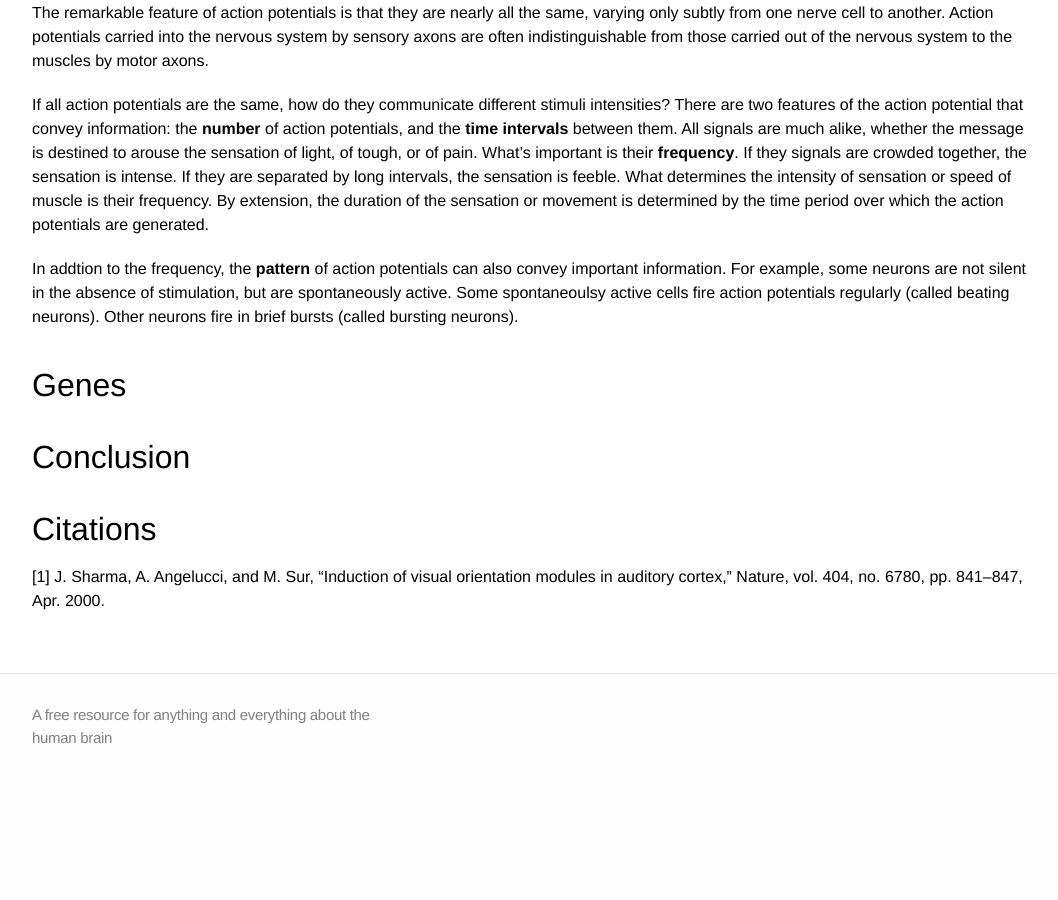
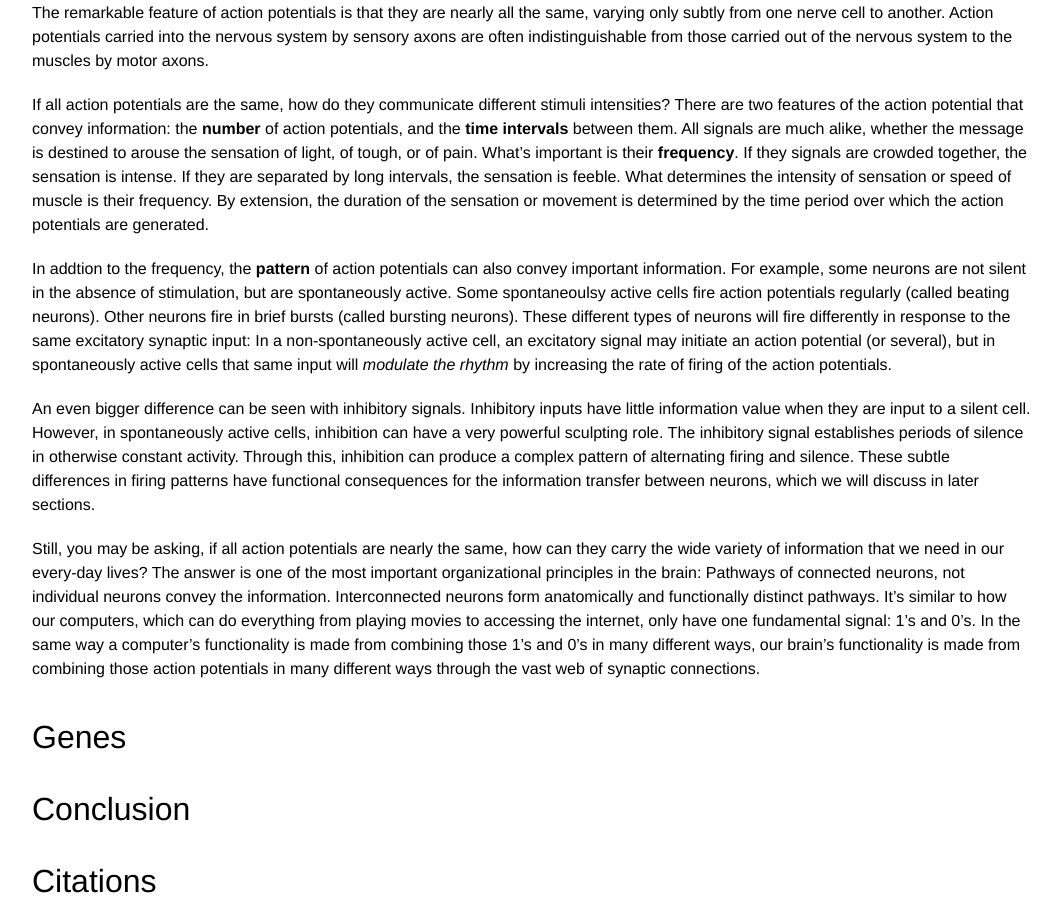
Before and after one commit to mdelsole/brain-nexus, a Jekyll site: the page built from brain-architecture/overview/index.markdown, in a window 1280 px wide and 900 px high, scrolled down 9982 px. Shown: the whole window, without its empty margins (108-1166 px from the left). Built offline with Jekyll 4.4.1, drawn with Linux system fonts in a browser that asks for light colours; before the commit the page ends 10776 px from its top, so only the background shows below that.

Commit message:
action potentials

```diff
--- a/brain-architecture/overview/index.markdown
+++ b/brain-architecture/overview/index.markdown
@@ -238,7 +238,11 @@ The remarkable feature of action potentials is that they are nearly all the same
 
 If all action potentials are the same, how do they communicate different stimuli intensities? There are two features of the action potential that convey information: the **number** of action potentials, and the **time intervals** between them. All signals are much alike, whether the message is destined to arouse the sensation of light, of tough, or of pain. What's important is their **frequency**. If they signals are crowded together, the sensation is intense. If they are separated by long intervals, the sensation is feeble. What determines the intensity of sensation or speed of muscle is their frequency. By extension, the duration of the sensation or movement is determined by the time period over which the action potentials are generated.
 
-In addtion to the frequency, the **pattern** of action potentials can also convey important information. For example, some neurons are not silent in the absence of stimulation, but are spontaneously active. Some spontaneoulsy active cells fire action potentials regularly (called beating neurons). Other neurons fire in brief bursts (called bursting neurons).
+In addtion to the frequency, the **pattern** of action potentials can also convey important information. For example, some neurons are not silent in the absence of stimulation, but are spontaneously active. Some spontaneoulsy active cells fire action potentials regularly (called beating neurons). Other neurons fire in brief bursts (called bursting neurons). These different types of neurons will fire differently in response to the same excitatory synaptic input: In a non-spontaneously active cell, an excitatory signal may initiate an action potential (or several), but in spontaneously active cells that same input will *modulate the rhythm* by increasing the rate of firing of the action potentials.
+
+An even bigger difference can be seen with inhibitory signals. Inhibitory inputs have little information value when they are input to a silent cell. However, in spontaneously active cells, inhibition can have a very powerful sculpting role. The inhibitory signal establishes periods of silence in otherwise constant activity. Through this, inhibition can produce a complex pattern of alternating firing and silence. These subtle differences in firing patterns have functional consequences for the information transfer between neurons, which we will discuss in later sections.
+
+Still, you may be asking, if all action potentials are nearly the same, how can they carry the wide variety of information that we need in our every-day lives? The answer is one of the most important organizational principles in the brain: Pathways of connected neurons, not individual neurons convey the information. Interconnected neurons form anatomically and functionally distinct pathways. It's similar to how our computers, which can do everything from playing movies to accessing the internet, only have one fundamental signal: 1's and 0's. In the same way a computer's functionality is made from combining those 1's and 0's in many different ways, our brain's functionality is made from combining those action potentials in many different ways through the vast web of synaptic connections.
 
 # Genes
 
```
